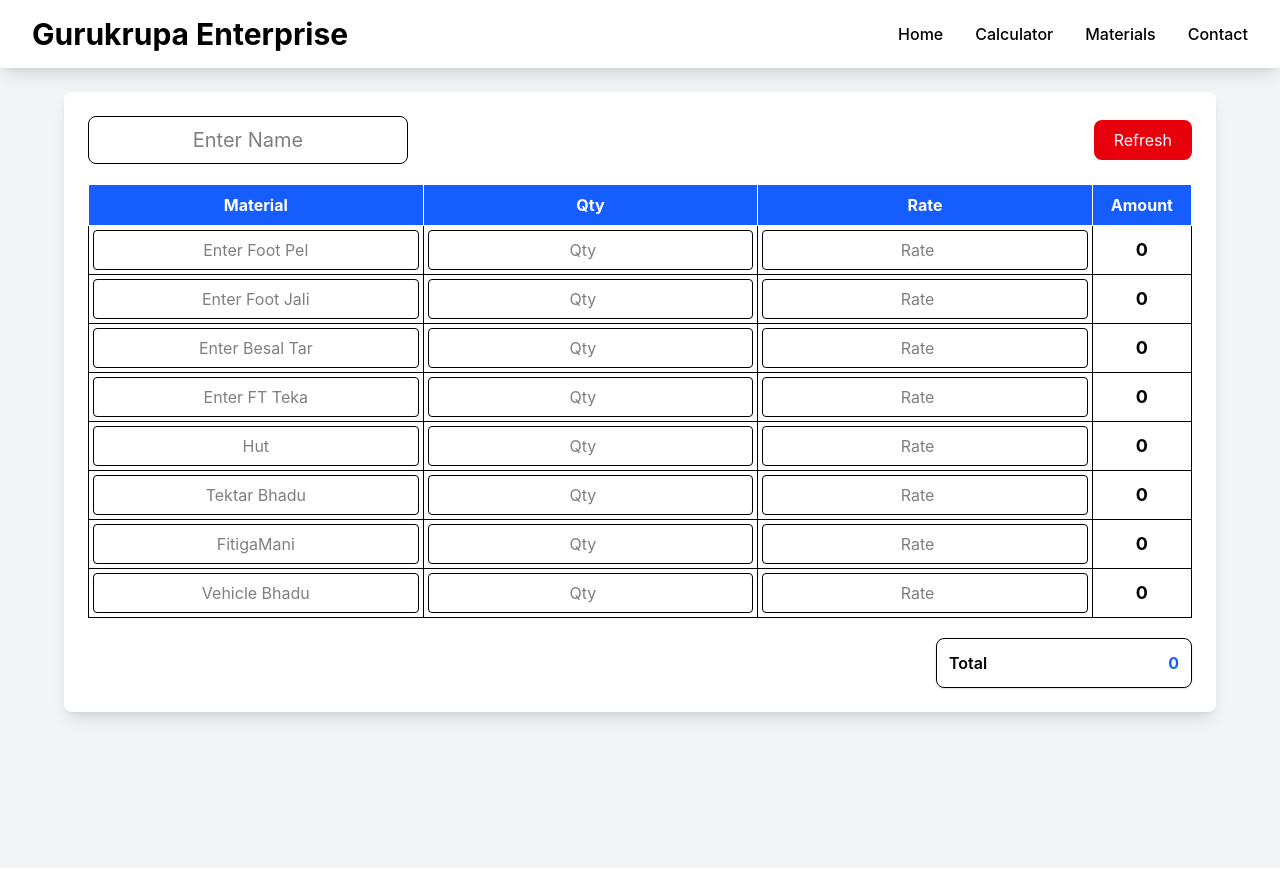
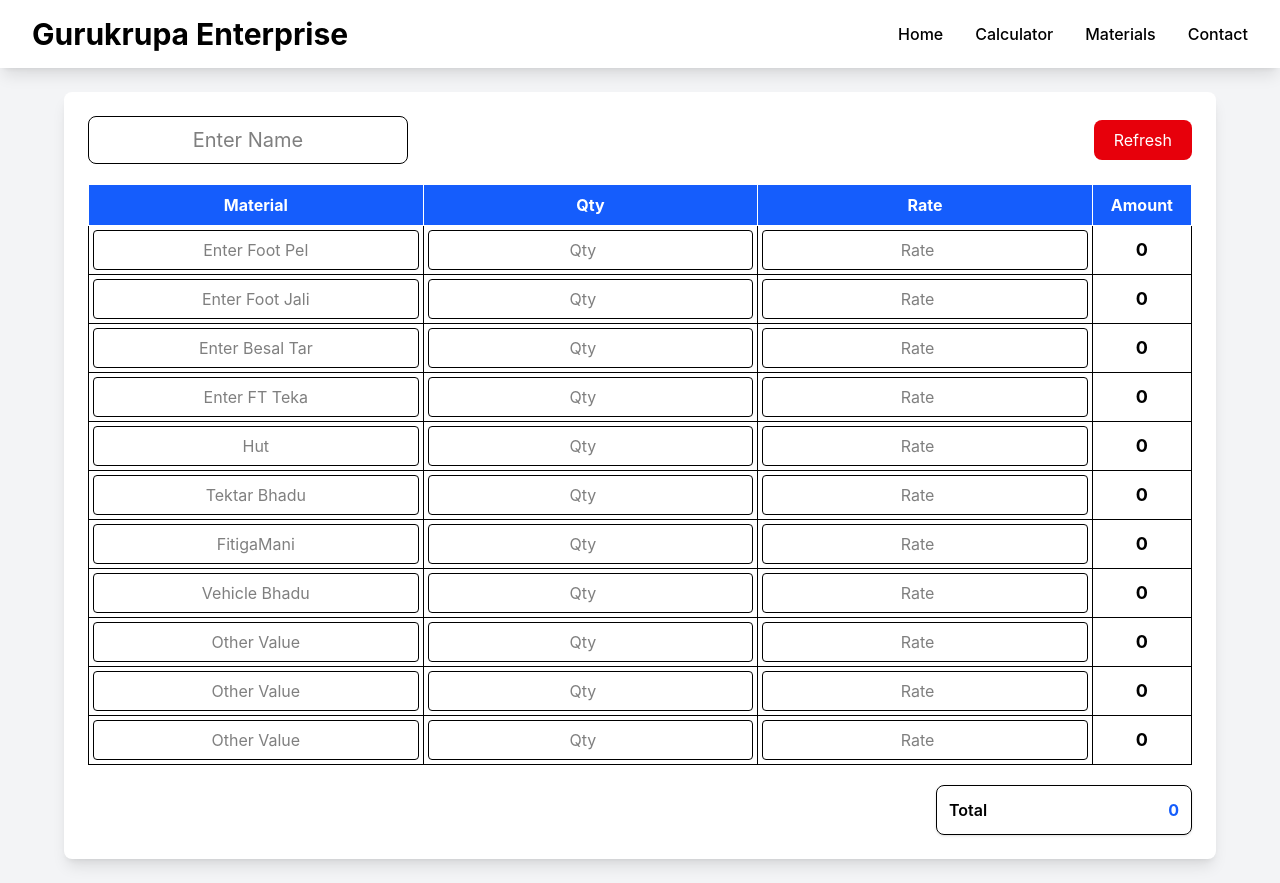
Before and after one commit to Nakum-Nayan/normal, a React (Vite) app: page / in a window 1280 px wide. Built offline with nearby package versions, Linux system fonts and the light colour scheme.

Commit message:
Initial commit

```diff
--- a/src/pages/Home.jsx
+++ b/src/pages/Home.jsx
@@ -9,6 +9,9 @@ const getInitialItems = () => [
   { placeholder: "Tektar Bhadu", material: "", qty: "", rate: "" },
   { placeholder: "FitigaMani", material: "", qty: "", rate: "" },
   { placeholder: "Vehicle Bhadu", material: "", qty: "", rate: "" },
+  { placeholder: "Other Value", material: "", qty: "", rate: "" },
+  { placeholder: "Other Value", material: "", qty: "", rate: "" },
+  { placeholder: "Other Value", material: "", qty: "", rate: "" },
 ];
 
 export default function Home() {
```
